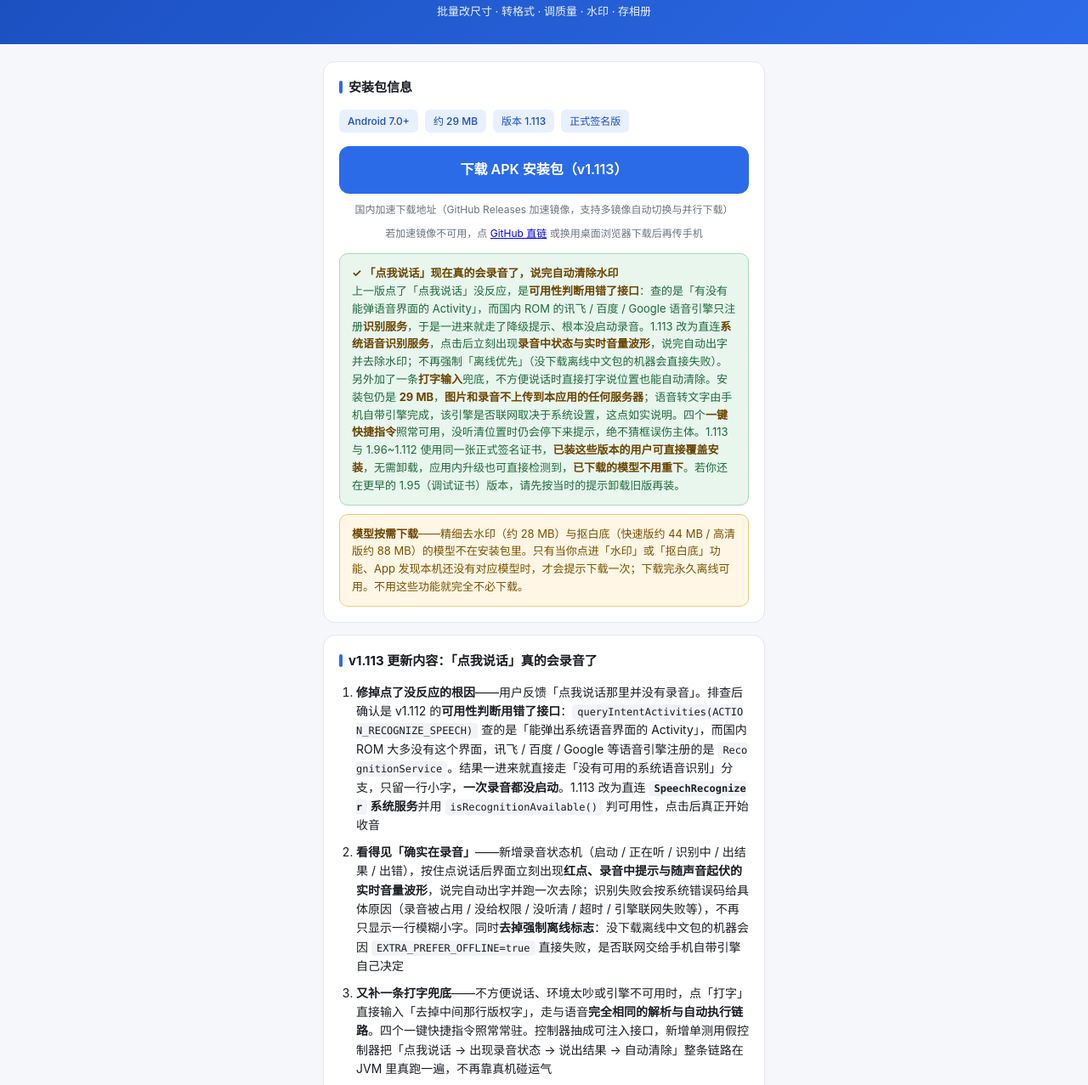
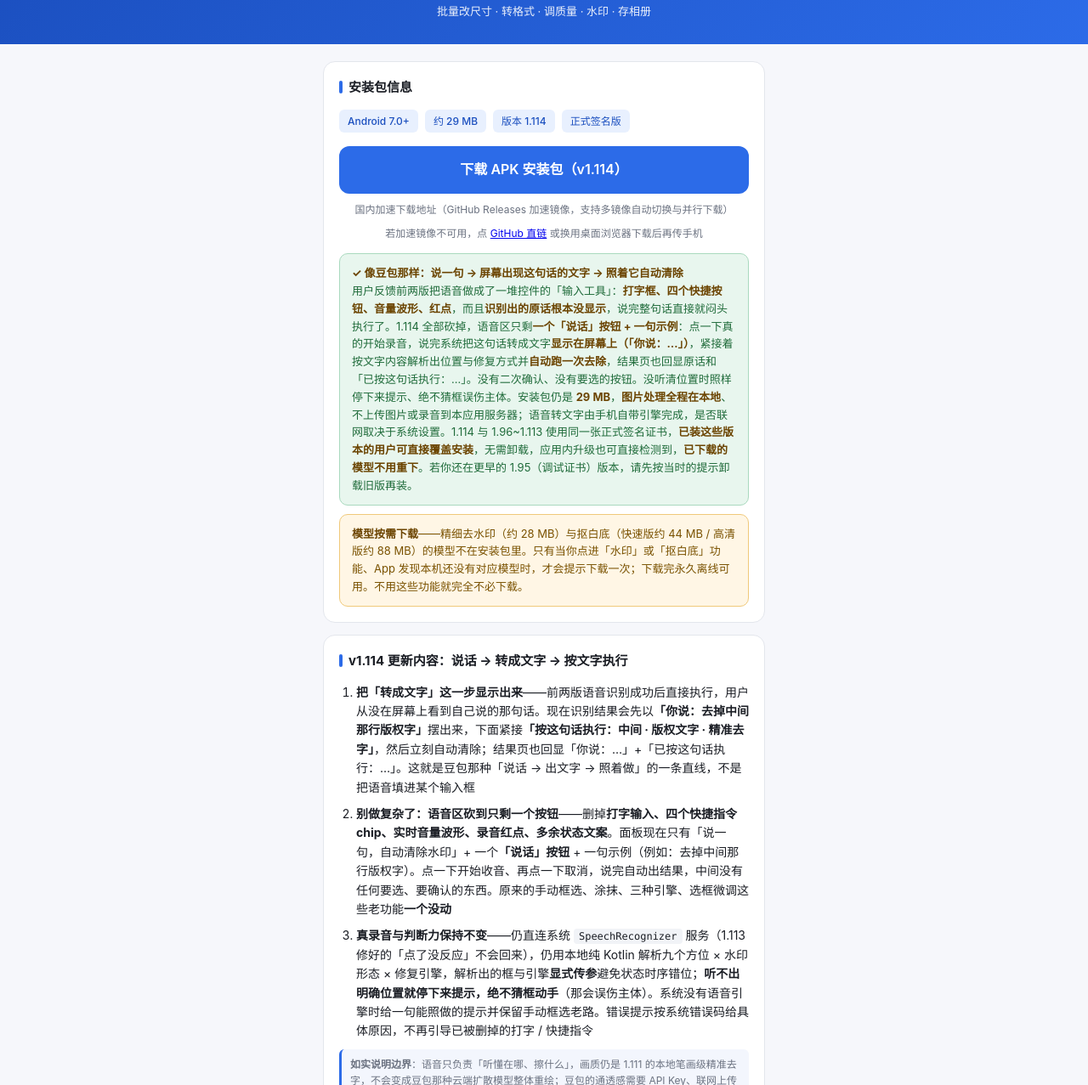
Before and after one commit to tangxueqi/photoresizer-updates, a plain HTML site: page index.html in a window 1280 px wide. Shown: the part 70-1347 px from the top of the page at 85% size. Drawn offline with Linux system fonts and the light colour scheme.

Commit message:
site 1.114

```diff
--- a/index.html
+++ b/index.html
@@ -77,19 +77,30 @@
     <div class="meta">
       <span class="tag">Android 7.0+</span>
       <span class="tag">约 29 MB</span>
-      <span class="tag">版本 1.113</span>
+      <span class="tag">版本 1.114</span>
       <span class="tag">正式签名版</span>
     </div>
-    <a class="btn" href="https://gh-proxy.com/https://github.com/tangxueqi/photoresizer-updates/releases/download/v183/BingYing-1.113.apk" download>下载 APK 安装包（v1.113）</a>
+    <a class="btn" href="https://gh-proxy.com/https://github.com/tangxueqi/photoresizer-updates/releases/download/v184/BingYing-1.114.apk" download>下载 APK 安装包（v1.114）</a>
     <span class="btn-sub">国内加速下载地址（GitHub Releases 加速镜像，支持多镜像自动切换与并行下载）</span>
-    <span class="btn-sub">若加速镜像不可用，点 <a href="https://github.com/tangxueqi/photoresizer-updates/releases/download/v183/BingYing-1.113.apk" target="_blank">GitHub 直链</a> 或换用桌面浏览器下载后再传手机</span>
+    <span class="btn-sub">若加速镜像不可用，点 <a href="https://github.com/tangxueqi/photoresizer-updates/releases/download/v184/BingYing-1.114.apk" target="_blank">GitHub 直链</a> 或换用桌面浏览器下载后再传手机</span>
     <div class="warn" style="margin-top:14px;background:#E8F6EE;border-color:#A9D9BE;color:#1F6B3A">
-      <strong>✓ 「点我说话」现在真的会录音了，说完自动清除水印</strong><br>
-      上一版点了「点我说话」没反应，是<strong>可用性判断用错了接口</strong>：查的是「有没有能弹语音界面的 Activity」，而国内 ROM 的讯飞 / 百度 / Google 语音引擎只注册<strong>识别服务</strong>，于是一进来就走了降级提示、根本没启动录音。1.113 改为直连<strong>系统语音识别服务</strong>，点击后立刻出现<strong>录音中状态与实时音量波形</strong>，说完自动出字并去除水印；不再强制「离线优先」（没下载离线中文包的机器会直接失败）。另外加了一条<strong>打字输入</strong>兜底，不方便说话时直接打字说位置也能自动清除。安装包仍是 <strong>29 MB</strong>，<strong>图片和录音不上传到本应用的任何服务器</strong>；语音转文字由手机自带引擎完成，该引擎是否联网取决于系统设置，这点如实说明。四个<strong>一键快捷指令</strong>照常可用，没听清位置时仍会停下来提示，绝不猜框误伤主体。1.113 与 1.96~1.112 使用同一张正式签名证书，<strong>已装这些版本的用户可直接覆盖安装</strong>，无需卸载，应用内升级也可直接检测到，<strong>已下载的模型不用重下</strong>。若你还在更早的 1.95（调试证书）版本，请先按当时的提示卸载旧版再装。
+      <strong>✓ 像豆包那样：说一句 → 屏幕出现这句话的文字 → 照着它自动清除</strong><br>
+      用户反馈前两版把语音做成了一堆控件的「输入工具」：<strong>打字框、四个快捷按钮、音量波形、红点</strong>，而且<strong>识别出的原话根本没显示</strong>，说完整句话直接就闷头执行了。1.114 全部砍掉，语音区只剩<strong>一个「说话」按钮 + 一句示例</strong>：点一下真的开始录音，说完系统把这句话转成文字<strong>显示在屏幕上（「你说：…」）</strong>，紧接着按文字内容解析出位置与修复方式并<strong>自动跑一次去除</strong>，结果页也回显原话和「已按这句话执行：…」。没有二次确认、没有要选的按钮。没听清位置时照样停下来提示、绝不猜框误伤主体。安装包仍是 <strong>29 MB</strong>，<strong>图片处理全程在本地</strong>、不上传图片或录音到本应用服务器；语音转文字由手机自带引擎完成，是否联网取决于系统设置。1.114 与 1.96~1.113 使用同一张正式签名证书，<strong>已装这些版本的用户可直接覆盖安装</strong>，无需卸载，应用内升级也可直接检测到，<strong>已下载的模型不用重下</strong>。若你还在更早的 1.95（调试证书）版本，请先按当时的提示卸载旧版再装。
     </div>
     <div class="warn" style="margin-top:10px;background:#FFF6E5;border-color:#F0C97A;color:#7A5200">
       <strong>模型按需下载</strong>——精细去水印（约 28 MB）与抠白底（快速版约 44 MB / 高清版约 88 MB）的模型不在安装包里。只有当你点进「水印」或「抠白底」功能、App 发现本机还没有对应模型时，才会提示下载一次；下载完永久离线可用。不用这些功能就完全不必下载。
     </div>
+  </div>
+
+
+  <div class="card">
+    <h2>v1.114 更新内容：说话 → 转成文字 → 按文字执行</h2>
+    <ol>
+      <li><strong>把「转成文字」这一步显示出来</strong>——前两版语音识别成功后直接执行，用户从没在屏幕上看到自己说的那句话。现在识别结果会先以<strong>「你说：去掉中间那行版权字」</strong>摆出来，下面紧接<strong>「按这句话执行：中间 · 版权文字 · 精准去字」</strong>，然后立刻自动清除；结果页也回显「你说：…」+「已按这句话执行：…」。这就是豆包那种「说话 → 出文字 → 照着做」的一条直线，不是把语音填进某个输入框</li>
+      <li><strong>别做复杂了：语音区砍到只剩一个按钮</strong>——删掉<strong>打字输入、四个快捷指令 chip、实时音量波形、录音红点、多余状态文案</strong>。面板现在只有「说一句，自动清除水印」+ 一个<strong>「说话」按钮</strong> + 一句示例（例如：去掉中间那行版权字）。点一下开始收音、再点一下取消，说完自动出结果，中间没有任何要选、要确认的东西。原来的手动框选、涂抹、三种引擎、选框微调这些老功能<strong>一个没动</strong></li>
+      <li><strong>真录音与判断力保持不变</strong>——仍直连系统 <code>SpeechRecognizer</code> 服务（1.113 修好的「点了没反应」不会回来），仍用本地纯 Kotlin 解析九个方位 × 水印形态 × 修复引擎，解析出的框与引擎<strong>显式传参</strong>避免状态时序错位；<strong>听不出明确位置就停下来提示，绝不猜框动手</strong>（那会误伤主体）。系统没有语音引擎时给一句能照做的提示并保留手动框选老路。错误提示按系统错误码给具体原因，不再引导已被删掉的打字 / 快捷指令</li>
+    </ol>
+    <p class="note"><strong>如实说明边界</strong>：语音只负责「听懂在哪、擦什么」，画质仍是 1.111 的本地笔画级精准去字，不会变成豆包那种云端扩散模型整体重绘；豆包的通透感需要 API Key、联网上传图片与按量计费，本版没做。全量 <strong>768 项通过、0 失败、2 跳过</strong>；安装包仍约 <strong>29 MB</strong>，<strong>模型文件未换、已下载的模型不用重下</strong>，同一张正式签名证书、v2/v3 签名齐全，可直接覆盖安装。含 1.113 真录音修复、1.112 语音指令、1.111 笔画级精准去字与三引擎切换、1.110~1.104 全部能力。</p>
   </div>
 
 
```
